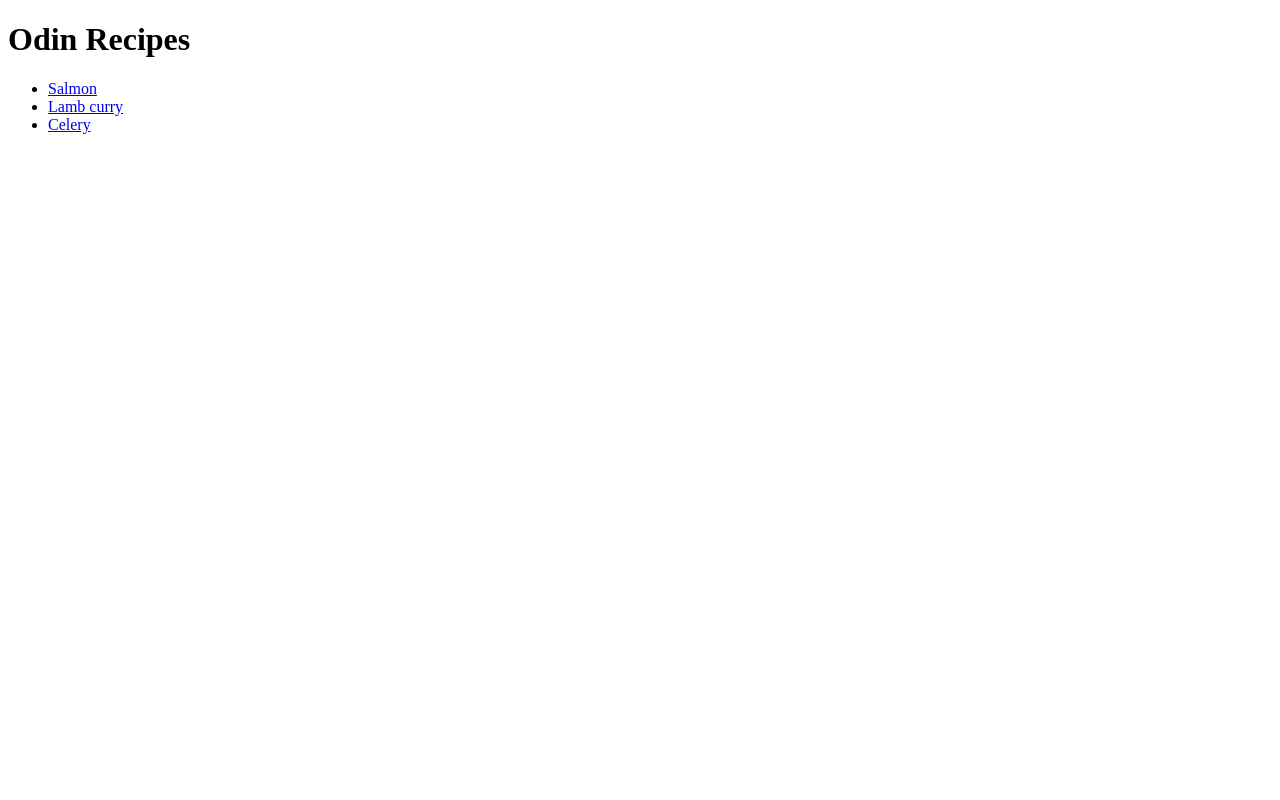
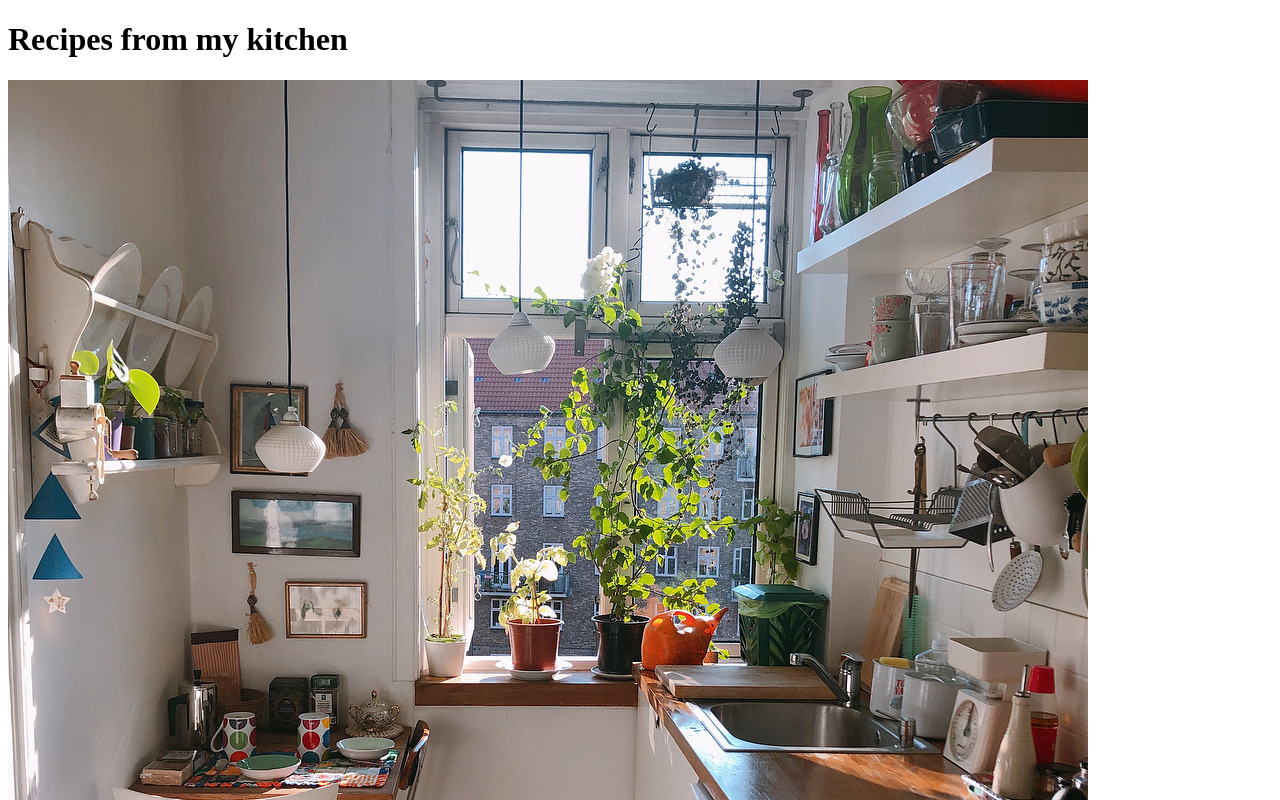
Before and after one commit to oezg/odin-recipes, a plain HTML site: page index.html in a window 1280 px wide. Shown: the top 800 px of the page. Drawn offline with Linux system fonts and the light colour scheme.

Commit message:
Picture of kitchen

```diff
--- a/index.html
+++ b/index.html
@@ -5,11 +5,12 @@
         <meta charset="utf-8">
     </head>
     <body>
-        <h1>Odin Recipes</h1>
+        <h1>Recipes from my kitchen</h1>
+        <img src="cosy_kitchen.jpg">
         <ul>
-            <li><a href="recipes/salmon.html">Salmon</a></li>
-            <li><a href="recipes/lamb-curry.html">Lamb curry</a></li>
-            <li><a href="recipes/celery.html">Celery</a></li>
+            <li><a href="recipes/salmon.html">Salmon with Spätzle</a></li>
+            <li><a href="recipes/lamb-curry.html">Lamb curry with quinoa</a></li>
+            <li><a href="recipes/celery.html">Celery with potatoes</a></li>
         </ul>
     </body>
 </html>
```
Also changed, not shown: cosy_kitchen.jpg (added).
